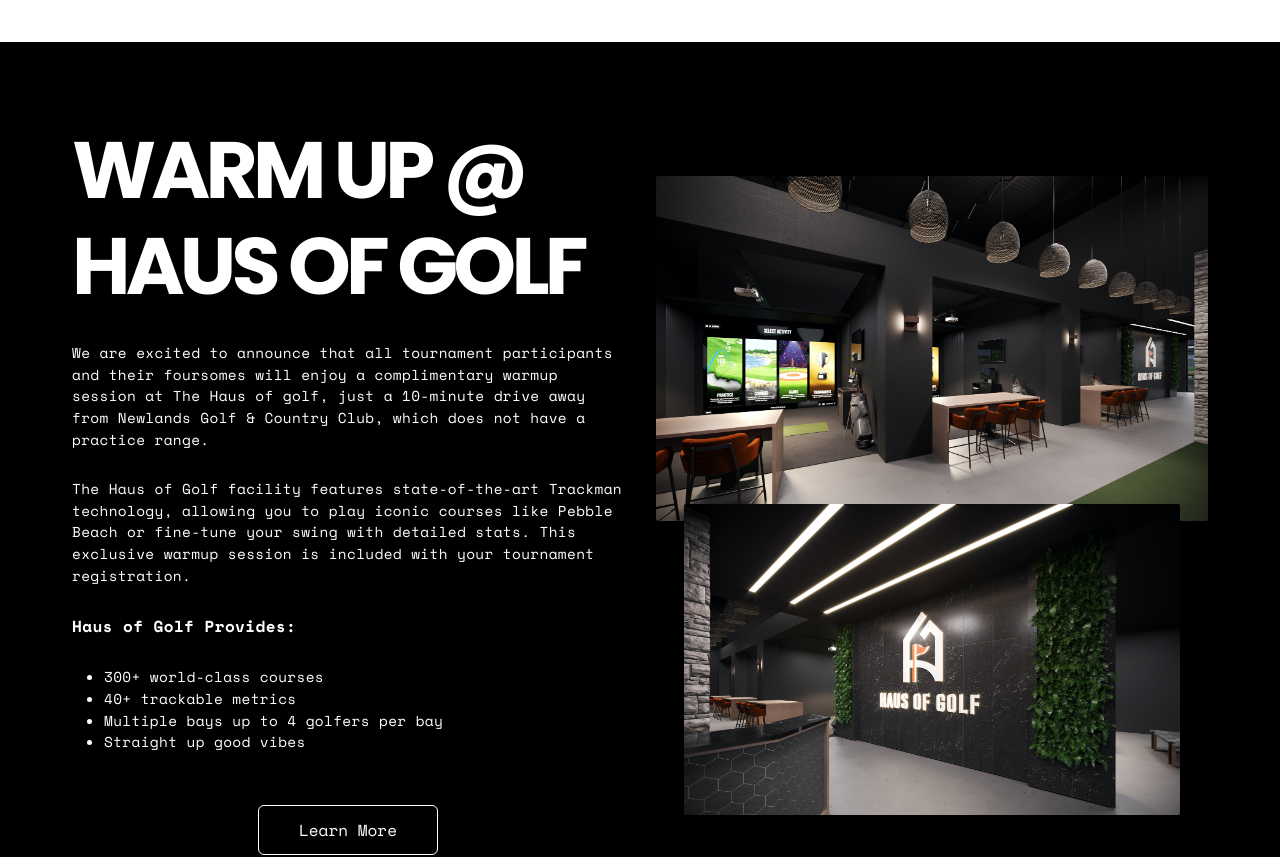
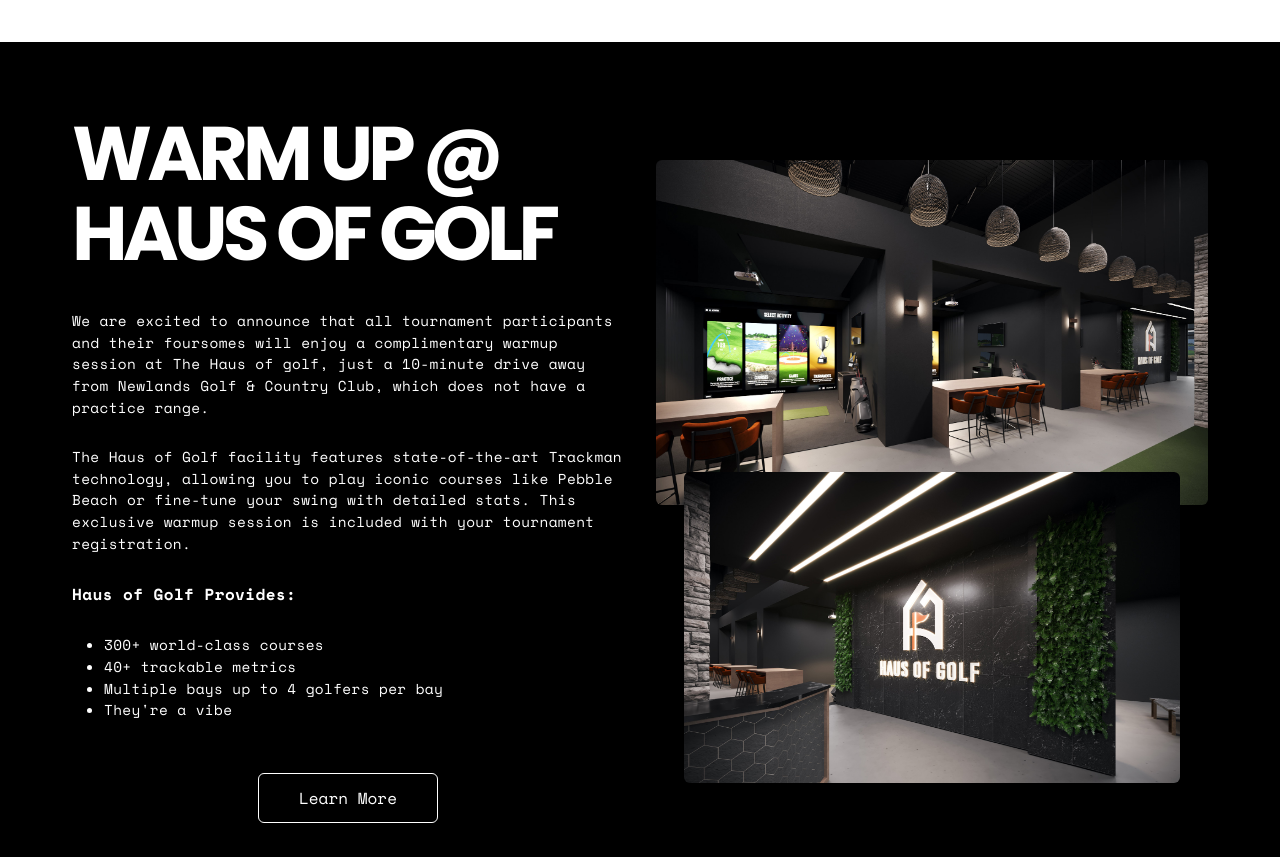
Before and after one commit to gianpinili/thsopen, a React (Vite) app: page / in a window 1280 px wide. Shown: the part 2440-3297 px from the top of the page. Built offline with nearby package versions, Linux system fonts and the light colour scheme.

Commit message:
update text on haus of golf section, update sponsor page image for mobile + remove S in sponsors

```diff
--- a/src/components/HausOfGolf.jsx
+++ b/src/components/HausOfGolf.jsx
@@ -7,11 +7,14 @@ function HausOfGolf() {
   <>
    <section className="flex flex-col lg:flex-row-reverse font-spacemono mx-4 my-10 lg:gap-8 lg:px-10 xl:px-14 2xl:px-20">
     <div className="lg:w-1/2 relative flex flex-col gap-2 items-center justify-center lg:gap-6">
-     <img src={HausBay} alt="Haus of Golf" className="rounded-sm xl:mt-[-15rem]" />
-     <img src={HausWall} alt="Haus of Golf" className="w-[80%] lg:w-[90%] rounded-sm xl:absolute xl:bottom-10 xl:max-w-[500px] 2xl:bottom-[-2rem]" />
+     <img src={HausBay} alt="Haus of Golf" className="rounded-md xl:mt-[-15rem] 2xl:mt-[-12rem]" />
+     <img src={HausWall} alt="Haus of Golf" className="w-[80%] lg:w-[90%] rounded-md xl:absolute xl:bottom-10 xl:max-w-[500px] 2xl:bottom-[-2rem]" />
     </div>
     <div className="flex flex-col gap-7 lg:w-1/2 justify-center mt-10">
-     <h1 className="font-poppins font-bold text-[4rem] lg:text-[5rem] uppercase tracking-[-0.2rem] leading-[4rem] lg:tracking-[-0.3rem] lg:leading-[6rem] 2xl:pr-10">Warm Up @ Haus of Golf</h1>
+     <div>
+      <h2 className="font-poppins font-bold text-[4rem] lg:text-[4.75rem] uppercase tracking-[-0.2rem] leading-[4rem] lg:tracking-[-0.3rem] lg:leading-[6rem]s">Warm Up @</h2>
+      <h2 className="font-poppins font-bold text-[4rem] lg:text-[4.75rem] uppercase tracking-[-0.2rem] leading-[4rem] lg:tracking-[-0.3rem] lg:leading-[6rem]">Haus of Golf</h2>
+     </div>
      <p className="text-[.8rem] tracking-wide lg:text-[.9rem]">We are excited to announce that all tournament participants and their foursomes will enjoy a complimentary warmup session at The Haus of golf, just a 10-minute drive away from Newlands Golf & Country Club, which does not have a practice range.</p>
      <p className="text-[.8rem] tracking-wide lg:text-[.9rem]">The Haus of Golf facility features state-of-the-art Trackman technology, allowing you to play iconic courses like Pebble Beach or fine-tune your swing with detailed stats. This exclusive warmup session is included with your tournament registration.</p>
      <p className="tracking-wide text-[.9rem] font-bold lg:text-[1rem]">Haus of Golf Provides:</p>
@@ -19,10 +22,10 @@ function HausOfGolf() {
       <li>300+ world-class courses</li>
       <li>40+ trackable metrics</li>
       <li>Multiple bays up to 4 golfers per bay</li>
-      <li>Straight up good vibes</li>
+      <li>They&apos;re a vibe</li>
      </ul>
      <div className="mt-6 lg:flex lg:mx-auto">
-      <Link className="border border-white px-10 py-3 rounded-md hover:bg-white hover:text-black hover:font-bold duration-300 ">Learn More</Link>
+      <Link to={"/events"} className="border border-white px-10 py-3 rounded-md hover:bg-white hover:text-black hover:font-bold duration-300 ">Learn More</Link>
      </div>
     </div>
    </section>
--- a/src/pages/EventsList.jsx
+++ b/src/pages/EventsList.jsx
@@ -1,5 +1,6 @@
 import { Link } from "react-router-dom";
 import MitchHero from '../assets/mitchblacknwhite2.jpg';
+import MitchHeroMobile from '../assets/mitchheromobile.png';
 import image3 from '../assets/image3.jpg';
 import image3W from '../assets/image3.webp';
 import image3MD from '../assets/image3-md.webp';
@@ -7,7 +8,7 @@ import image3LG from '../assets/image3-lg.webp';
 import image3XL from '../assets/image3-xl.webp';
 import { useEffect } from 'react';
 import { MoveDown, MoveRight } from 'lucide-react';
-import useIntersectionObserver from '../useIntersectionObserver'; // Adjust the path if necessary
+import useIntersectionObserver from '../useIntersectionObserver';
 
 function EventsList() {
   const scrollTo = (id) => {
@@ -28,12 +29,13 @@ function EventsList() {
     <>
       <div className="relative ">
         <div>
-          <div
+          <picture
             ref={headerRef}
             className={`h-[100vh]  opacity-0 bg-no-repeat bg-cover bg-center relative transition-opacity duration-[2s] ${isHeaderIntersecting ? 'opacity-100' : 'opacity-0'}`}
-            style={{ backgroundImage: `url(${MitchHero})` }}
           >
-          </div>
+            <source srcSet={MitchHeroMobile} media="(max-width: 768px)" />
+            <img src={MitchHero} alt="Mitch Hero" className="w-full h-[100vh] object-cover" />
+          </picture>
           <p className="text-[#ffffff] text-[4rem] font-bold font-poppins absolute top-[37%] left-[50%] translate-x-[-50%] translate-y-[-50%] md:text-[6rem] lg:text-[8rem] xl:text-[10rem] 2xl:text-[11rem]">
             <span className="title-shadow">EVENTS</span>
             <MoveDown onClick={() => scrollTo('events')} className="border rounded-full p-2 w-[50px] h-[50px] hover:bg-white hover:text-black duration-300 cursor-pointer hover:scale-110 mx-auto" />
--- a/src/pages/SponsorForm.jsx
+++ b/src/pages/SponsorForm.jsx
@@ -64,7 +64,7 @@ function SponsorForm() {
     >
     </div>
     <p className="text-[#ffffff] text-[4rem] font-bold font-poppins absolute top-[55%] left-[50%] translate-x-[-50%] translate-y-[-50%] md:text-[6rem] lg:text-[8rem] xl:text-[10rem] 2xl:text-[11rem]">
-     <span className="title-shadow">SPONSORS</span>
+     <span className="title-shadow">SPONSOR</span>
      <MoveDown onClick={() => scrollTo('sponsors')} className="border rounded-full p-2 w-[50px] h-[50px] hover:bg-[#ffffff] hover:text-black duration-300 cursor-pointer hover:scale-110 mx-auto" />
     </p>
    </div>
```
Also changed, not shown: 1 other file (tests, documents, lock files or other folders).
